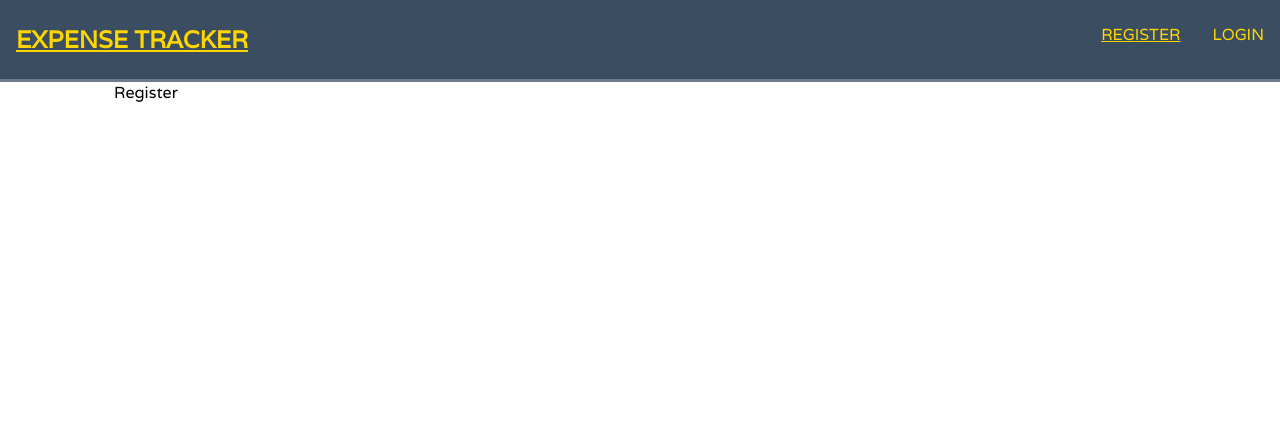
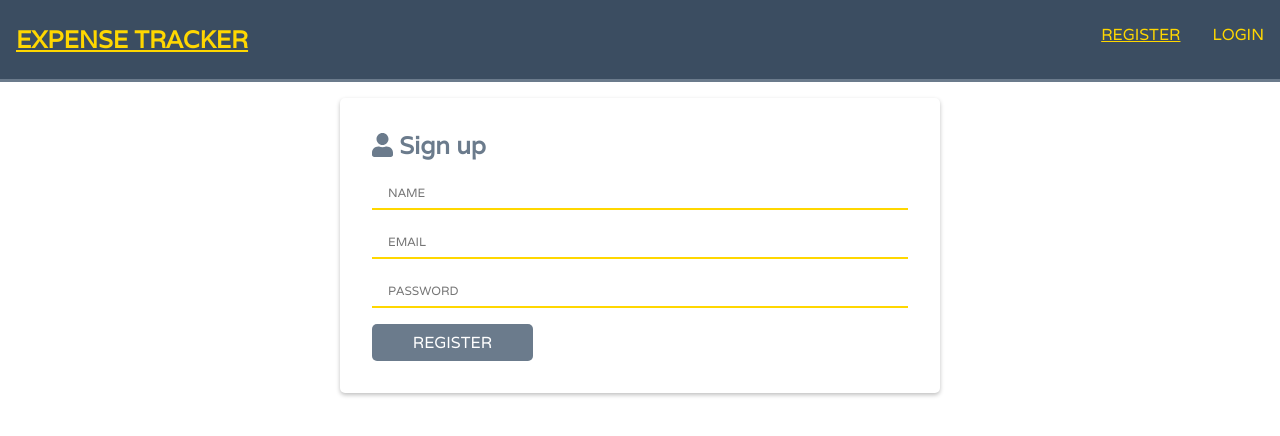
Before and after one commit to mendevez/expensetracker, a React (Create React App) app in the folder client/: page /register in a window 1280 px wide. Shown: the top 436 px of the page. Built offline with nearby package versions, Linux system fonts and the light colour scheme; the HTML template or start-up script is replaced by a standard one.

Commit message:
added forms

```diff
--- a/client/public/index.html
+++ b/client/public/index.html
@@ -18,6 +18,7 @@
       rel="stylesheet"
     />
     <link rel="manifest" href="%PUBLIC_URL%/manifest.json" />
+
     <!--
       Notice the use of %PUBLIC_URL% in the tags above.
       It will be replaced with the URL of the `public` folder during the build.
--- a/client/src/App.js
+++ b/client/src/App.js
@@ -1,4 +1,5 @@
 import React, { Fragment } from 'react';
+import "./components/fontawesome";
 import { BrowserRouter as Router, Route, Switch } from 'react-router-dom';
 import Navbar from './components/layout/Navbar';
 import Landing from './components/layout/Landing';
--- a/client/src/components/auth/Login.js
+++ b/client/src/components/auth/Login.js
@@ -1,11 +1,25 @@
-import React from 'react'
+import React from 'react';
+import { FontAwesomeIcon } from '@fortawesome/react-fontawesome';
 
 const Login = () => {
-    return (
-        <div>
-            Login
-        </div>
-    )
-}
+  return (
+    <div>
+      <form className="app-form add-box-shadow add-border-radius ">
+        <h1 className="app-form-title">
+          <FontAwesomeIcon icon="user" /> Login
+        </h1>
+
+        <input className="app-form-input " placeholder="Email" type="text" />
+
+        <input
+          className="app-form-input"
+          placeholder="Password"
+          type="password"
+        />
+        <button className="btn-form-button"> Login</button>
+      </form>
+    </div>
+  );
+};
 
 export default Login;
--- a/client/src/components/auth/Register.js
+++ b/client/src/components/auth/Register.js
@@ -1,7 +1,26 @@
 import React from 'react';
+import { FontAwesomeIcon } from '@fortawesome/react-fontawesome';
 
 const Register = () => {
-  return <div>Register</div>;
+  return (
+    <div>
+      <form className="app-form add-box-shadow add-border-radius ">
+        <h1 className="app-form-title">
+          <FontAwesomeIcon icon="user" /> Sign up
+        </h1>
+        <input className="app-form-input " placeholder="Name" type="text" />
+
+        <input className="app-form-input " placeholder="Email" type="text" />
+
+        <input
+          className="app-form-input"
+          placeholder="Password"
+          type="password"
+        />
+        <button className="btn-form-button"> Register</button>
+      </form>
+    </div>
+  );
 };
 
 export default Register;
--- /dev/null
+++ b/client/src/components/fontawesome/index.js
@@ -0,0 +1,4 @@
+import { library } from '@fortawesome/fontawesome-svg-core';
+import { faUser, faEnvelope } from '@fortawesome/free-solid-svg-icons';
+
+library.add(faUser, faEnvelope);
--- a/client/src/scss/config.scss
+++ b/client/src/scss/config.scss
@@ -1,5 +1,5 @@
 $website-width: 1100px;
-$main-color: #3b4d61;
+$primary-color: #3b4d61;
 $secondary-color: #ffd700;
 $tertiary-color: #6b7b8c;
 $light-color: #ffffff;
--- a/client/src/scss/style.scss
+++ b/client/src/scss/style.scss
@@ -8,8 +8,13 @@
   box-sizing: border-box;
   font-family: 'Varela', sans-serif;
 }
+
 ul {
   list-style: none;
+}
+textarea:focus,
+input:focus {
+  outline: none;
 }
 // Navigation links
 .navlink {
@@ -26,7 +31,7 @@ ul {
 
 // Navbar
 .navbar {
-  background: $main-color;
+  background: $primary-color;
   color: $secondary-color;
   padding: 1.5rem 0;
   display: flex;
@@ -70,6 +75,30 @@ ul {
   position: absolute;
   width: 100%;
   height: 100%;
-  background: $main-color;
+  background: $primary-color;
   opacity: 0.7;
 }
+
+// Form
+
+.app-form {
+  max-width: 600px;
+  margin: 1rem auto;
+  display: flex;
+  flex-direction: column;
+  padding: 2rem;
+
+  &-title {
+    color: $tertiary-color;
+    margin-bottom: 1rem;
+  }
+
+  &-input {
+    border: none;
+    border-bottom: 2px solid $secondary-color;
+    padding: 0.5rem 1rem;
+    font-size: 12px;
+    margin-bottom: 1rem;
+    text-transform: uppercase;
+  }
+}
--- a/client/src/scss/utilities.scss
+++ b/client/src/scss/utilities.scss
@@ -12,14 +12,40 @@
   padding: 0.8rem 2rem;
   cursor: pointer;
   border-radius: 5px;
+  border: none;
   text-transform: uppercase;
 }
 
 .btn {
   &-main {
     @extend %btn-shared;
-    background: $main-color;
+    background: $primary-color;
     color: $light-color;
     text-decoration: none;
+
+    &:hover {
+      background: $secondary-color;
+      color: $primary-color;
+    }
+  }
+  &-form-button {
+    @extend %btn-shared;
+    background: $tertiary-color;
+    color: $light-color;
+    font-size: 1rem;
+    padding: 0.5rem 1.5rem;
+    width: 30%;
+    &:hover {
+      background: $primary-color;
+    }
   }
 }
+
+// Add box shadow
+.add-box-shadow {
+  box-shadow: 0 2px 4px rgba(0, 0, 0, 0.25);
+}
+// add border radiys
+.add-border-radius {
+  border-radius: 5px;
+}
--- a/package.json
+++ b/package.json
@@ -12,6 +12,8 @@
   "author": "Mende Vezenkoski",
   "license": "ISC",
   "dependencies": {
+    "@fortawesome/fontawesome-svg-core": "^1.2.29",
+    "@fortawesome/free-solid-svg-icons": "^5.13.1",
     "@fortawesome/react-fontawesome": "^0.1.11",
     "colors": "^1.4.0",
     "dotenv": "^8.2.0",
```
Also changed, not shown: 1 other file (tests, documents, lock files or other folders).
